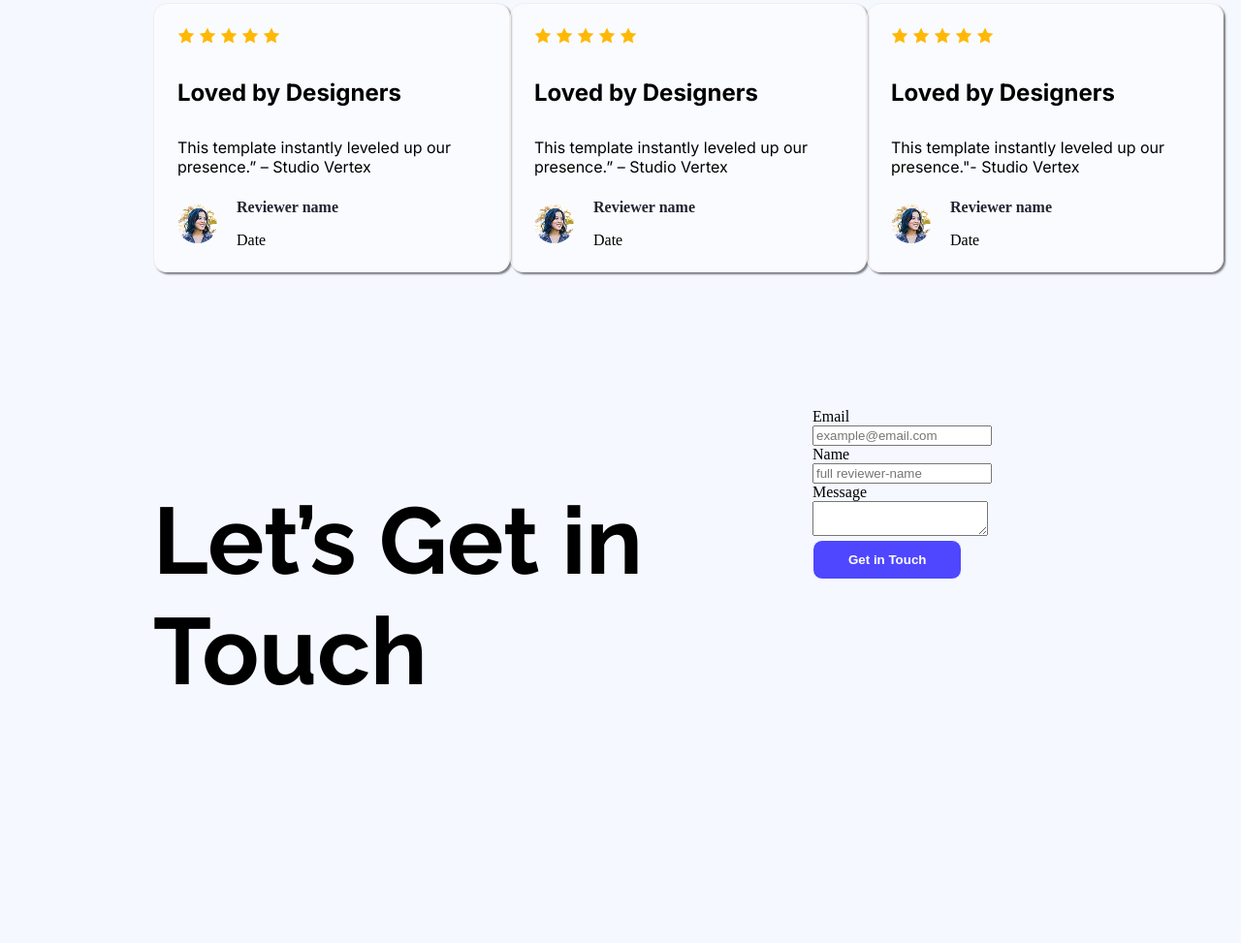
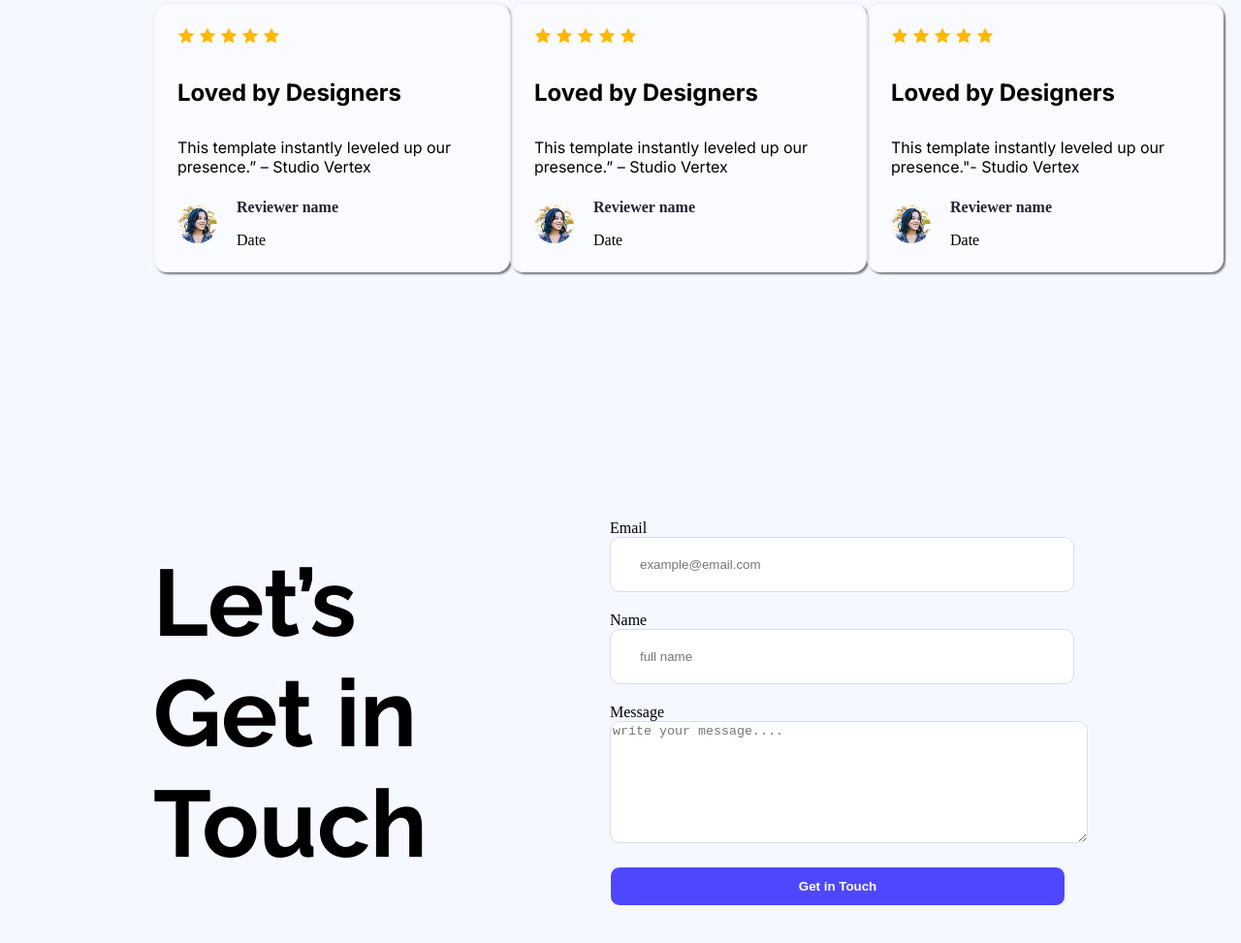
Before and after one commit to afrinaswarna/my-first-assignment, a plain HTML site: page index.html in a window 1280 px wide. Shown: the part 2062-3035 px from the top of the page at 97% size. Drawn offline with Linux system fonts and the light colour scheme.

Commit message:
information section added

```diff
--- a/index.html
+++ b/index.html
@@ -120,18 +120,18 @@
               <!--information section start  -->
              <section class="information-section">
                 <h1 class="information-section-title raleway-normal">Let’s Get in Touch</h1>
-                <form class="">
+                <form class="form-section">
                     <label for="email">Email</label>
                     <br>
                     <input type="email" name="" id="email" placeholder="example@email.com">
                     <br>
                     <label for="name">Name</label>
                     <br>
-                    <input type="text" name="" id="name" placeholder="full reviewer-name">
+                    <input type="text" name="" id="name" placeholder="full name">
                     <br>
                     <label for="massage">Message</label>
                     <br>
-                    <textarea name="" id="massage"></textarea>
+                    <textarea name="" id="massage" cols="59" rows="8" placeholder="write your message...."></textarea>
                     <br>
                     <button class="btn-primary">Get in Touch</button>
                 </form>
--- a/styles/style.css
+++ b/styles/style.css
@@ -178,6 +178,7 @@ main{
 /* information section related styles */
 .information-section{
     display: flex;
+    align-items: center;
     gap: 150px;
     height: 630px;
 }
@@ -186,6 +187,27 @@ main{
     font-weight: bold;
     font-size: 97px;
 }
-.information-section-form{
-    width: 500px;
+
+.form-section{
+width: 500px;
+gap: 20px;
+
 }
+.form-section input{
+    padding: 20px 270px 20px 30px;
+    border-radius: 10px;
+    border: 1px solid #D6DDED;
+    margin-bottom: 20px;
+
+}
+.form-section textarea{
+    border-radius:10px ;
+    border: 1px solid #D6DDED;
+    margin-bottom: 20px;
+
+
+
+}
+.form-section button{
+    width: 470px;
+}
```
